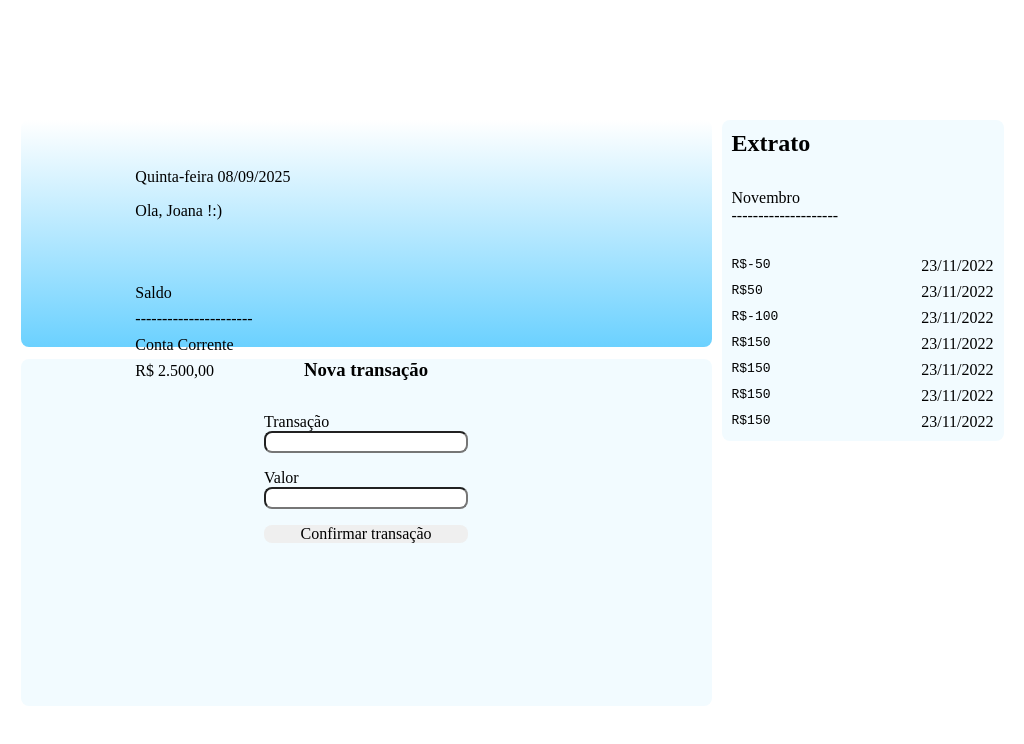
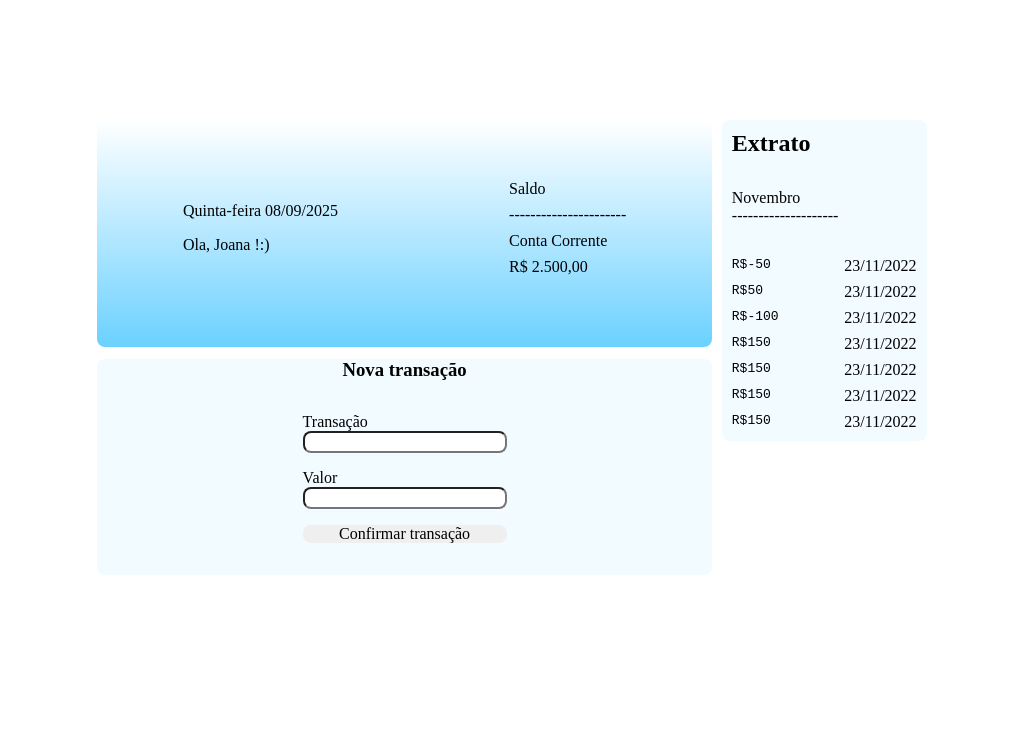
Before and after one commit to saimonbrito/MkBanck, an Angular app: page / in a window 1024 px wide. Shown: the top 744 px of the page. Built offline with nearby package versions, Linux system fonts and the light colour scheme.

Commit message:
configuraçao responsividade

```diff
--- a/src/app/components/banco/banco.css
+++ b/src/app/components/banco/banco.css
@@ -1,7 +1,7 @@
 
 
 .banco {
-    width: 691px;
+     width: 80vw;
     height: 227px;
     display: flex;
     align-items: center;
@@ -25,18 +25,20 @@
     justify-content: space-around;
     gap: 8px;
 }
-@media screen and (max-width: 71rem) {
+@media screen and  (min-width: 1000px) {
 
-  .banco {
-    padding: 3rem 1rem;
-    flex-direction: column;
-    align-items: center;
-    row-gap: 4rem;
-  }
-
-  .boas-vindas,
-  .saldo {
-    width: 70%;
-  }
+.banco {
+    width: 60vw;
+}
 
 }
+
+@media screen and  (min-width: 1400px) {
+
+.banco {
+
+     width: 950px;
+
+}
+
+}
--- a/src/app/components/divisor/divisor.css
+++ b/src/app/components/divisor/divisor.css
@@ -4,6 +4,7 @@
 .container {
     display: flex;
     justify-content: center;
+    flex-direction: column;
     flex-wrap: wrap;
     gap: 10px;
 
@@ -12,7 +13,15 @@
     margin-top: 100px;
     margin-bottom: 100px;
 
+}
+@media screen and (min-width: 1000px) {
 
+.container {
+    display: flex;
+    flex-direction: row;
 
 
 }
+
+
+}
--- a/src/app/components/extrato/extrato.css
+++ b/src/app/components/extrato/extrato.css
@@ -1,7 +1,6 @@
 
 .extrato {
-    width: 282px;
-
+    width: 80vw;
     display: flex;
     flex-direction: column;
     gap: 32px;
@@ -20,3 +19,21 @@
     justify-content: space-between;
 
 }
+@media screen and (min-width: 1000px) {
+
+.extrato {
+    width: 20vw;
+
+}
+
+}
+
+@media screen and  (min-width: 1400px) {
+
+.extrato {
+
+     width: 300px;
+
+}
+
+}
--- a/src/app/components/main/main.css
+++ b/src/app/components/main/main.css
@@ -2,12 +2,13 @@
 
 .container {
 
-    height: 347px;
+     width: 80vw;
     display: flex;
     flex-direction: column;
     align-items: center;
     gap: 32px;
 
+    padding-bottom: 32px;
     margin-top: 12px;
     background: var(--fundo-azul-claro);
 }
@@ -18,3 +19,24 @@
     gap: 16px;
 
 }
+
+
+@media screen and  (min-width: 1000px) {
+
+.container {
+
+     width: 60vw;
+
+}
+
+}
+
+@media screen and  (min-width: 1400px) {
+
+.container {
+
+     width: 950px;
+
+}
+
+}
```
